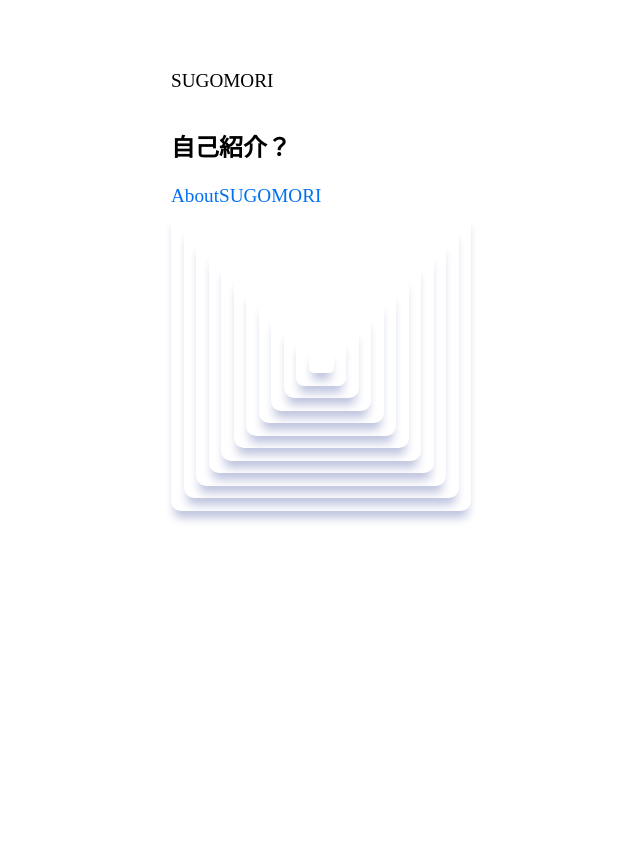
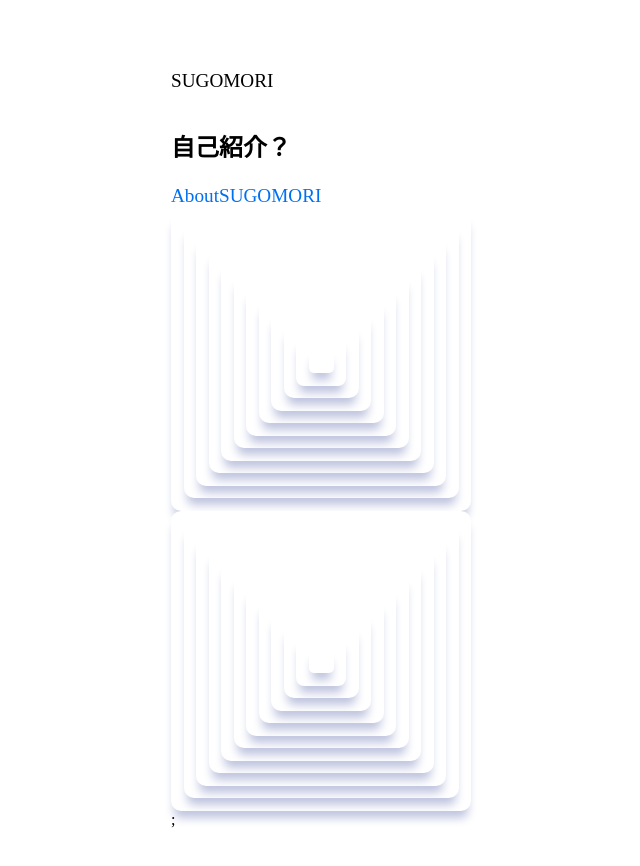
Before and after one commit to aa-0921/aoyama-portfolio, a Next.js app: page /SUGOMORI in a window 1280 px wide. Shown: the top 866 px of the page, without its empty margins (197-837 px from the left). Before the commit the page ends 800 px from the top, so only its background shows below. Built offline with nearby package versions, Linux system fonts and the light colour scheme.

Commit message:
[add]global.cssの調整

```diff
--- a/pages/SUGOMORI.js
+++ b/pages/SUGOMORI.js
@@ -46,6 +46,48 @@ export default function Sugomori() {
         "translate(" + posX * 0.002 + "%, " + posY * 0.002 + "%)";
     });
   }, []);
+  useEffect(() => {
+    const square2Two = document.getElementById("square2Two");
+    const square2Three = document.getElementById("square2Three");
+    const square2Four = document.getElementById("square2Four");
+    const square2Five = document.getElementById("square2Five");
+    const square2Six = document.getElementById("square2Six");
+    const square2Seven = document.getElementById("square2Seven");
+    const square2Eight = document.getElementById("square2Eight");
+    const square2Nine = document.getElementById("square2Nine");
+    const square2Ten = document.getElementById("square2Ten");
+    const square2Eleven = document.getElementById("square2Eleven");
+    const square2Twelve = document.getElementById("square2Twelve");
+
+    document.addEventListener("mousemove", (event) => {
+      const posX = event.clientX - window.innerWidth / 2;
+      const posY = event.clientY - window.innerHeight / 2;
+
+      square2Two.style.transform =
+        "translate(" + posX * 0.002 + "%, " + posY * 0.002 + "%)";
+      square2Three.style.transform =
+        "translate(" + posX * 0.002 + "%, " + posY * 0.002 + "%)";
+      square2Four.style.transform =
+        "translate(" + posX * 0.002 + "%, " + posY * 0.002 + "%)";
+      square2Five.style.transform =
+        "translate(" + posX * 0.002 + "%, " + posY * 0.002 + "%)";
+      square2Six.style.transform =
+        "translate(" + posX * 0.002 + "%, " + posY * 0.002 + "%)";
+      square2Seven.style.transform =
+        "translate(" + posX * 0.002 + "%, " + posY * 0.002 + "%)";
+      square2Eight.style.transform =
+        "translate(" + posX * 0.002 + "%, " + posY * 0.002 + "%)";
+      square2Nine.style.transform =
+        "translate(" + posX * 0.002 + "%, " + posY * 0.002 + "%)";
+      square2Ten.style.transform =
+        "translate(" + posX * 0.002 + "%, " + posY * 0.002 + "%)";
+      square2Eleven.style.transform =
+        "translate(" + posX * 0.002 + "%, " + posY * 0.002 + "%)";
+      square2Twelve.style.transform =
+        "translate(" + posX * 0.002 + "%, " + posY * 0.002 + "%)";
+    });
+  }, []);
+
   return (
     <Layout>
       <Head>
@@ -93,6 +135,34 @@ export default function Sugomori() {
           </div>
         </div>
       </section>
+      <section>
+        <div id="container">
+          <div id="square2One">
+            <div id="square2Two">
+              <div id="square2Three">
+                <div id="square2Four">
+                  <div id="square2Five">
+                    <div id="square2Six">
+                      <div id="square2Seven">
+                        <div id="square2Eight">
+                          <div id="square2Nine">
+                            <div id="square2Ten">
+                              <div id="square2Eleven">
+                                <div id="square2Twelve"></div>
+                              </div>
+                            </div>
+                          </div>
+                        </div>
+                      </div>
+                    </div>
+                  </div>
+                </div>
+              </div>
+            </div>
+          </div>
+        </div>
+      </section>
+      ;
     </Layout>
   );
 }
--- a/styles/global.css
+++ b/styles/global.css
@@ -19,7 +19,8 @@ a {
   overflow: visible;
 }
 
-#squareOne {
+#squareOne,
+#square2One {
   display: flex;
   justify-content: center;
   align-items: center;
@@ -32,7 +33,8 @@ a {
   transition: 0.2s ease;
 }
 
-#squareTwo {
+#squareTwo,
+#square2Two {
   display: flex;
   justify-content: center;
   align-items: center;
@@ -45,7 +47,8 @@ a {
   transition: 0.1s ease;
 }
 
-#squareThree {
+#squareThree,
+#square2Three {
   display: flex;
   justify-content: center;
   align-items: center;
@@ -58,7 +61,8 @@ a {
   transition: 0.1s ease;
 }
 
-#squareFour {
+#squareFour,
+#square2Four {
   display: flex;
   justify-content: center;
   align-items: center;
@@ -71,7 +75,8 @@ a {
   transition: 0.1s ease;
 }
 
-#squareFive {
+#squareFive,
+#square2Five {
   display: flex;
   justify-content: center;
   align-items: center;
@@ -84,7 +89,8 @@ a {
   transition: 0.1s ease;
 }
 
-#squareSix {
+#squareSix,
+#square2Six {
   display: flex;
   justify-content: center;
   align-items: center;
@@ -97,7 +103,8 @@ a {
   transition: 0.1s ease;
 }
 
-#squareSeven {
+#squareSeven,
+#square2Seven {
   display: flex;
   justify-content: center;
   align-items: center;
@@ -110,7 +117,8 @@ a {
   transition: 0.1s ease;
 }
 
-#squareEight {
+#squareEight,
+#square2Eight {
   display: flex;
   justify-content: center;
   align-items: center;
@@ -123,7 +131,8 @@ a {
   transition: 0.1s ease;
 }
 
-#squareNine {
+#squareNine,
+#square2Nine {
   display: flex;
   justify-content: center;
   align-items: center;
@@ -136,7 +145,8 @@ a {
   transition: 0.1s ease;
 }
 
-#squareTen {
+#squareTen,
+#square2Ten {
   display: flex;
   justify-content: center;
   align-items: center;
@@ -149,7 +159,8 @@ a {
   transition: 0.1s ease;
 }
 
-#squareEleven {
+#squareEleven,
+#square2Eleven {
   display: flex;
   justify-content: center;
   align-items: center;
@@ -162,7 +173,8 @@ a {
   transition: 0.1s ease;
 }
 
-#squareTwelve {
+#squareTwelve,
+#square2Twelve {
   display: flex;
   justify-content: center;
   align-items: center;
```
